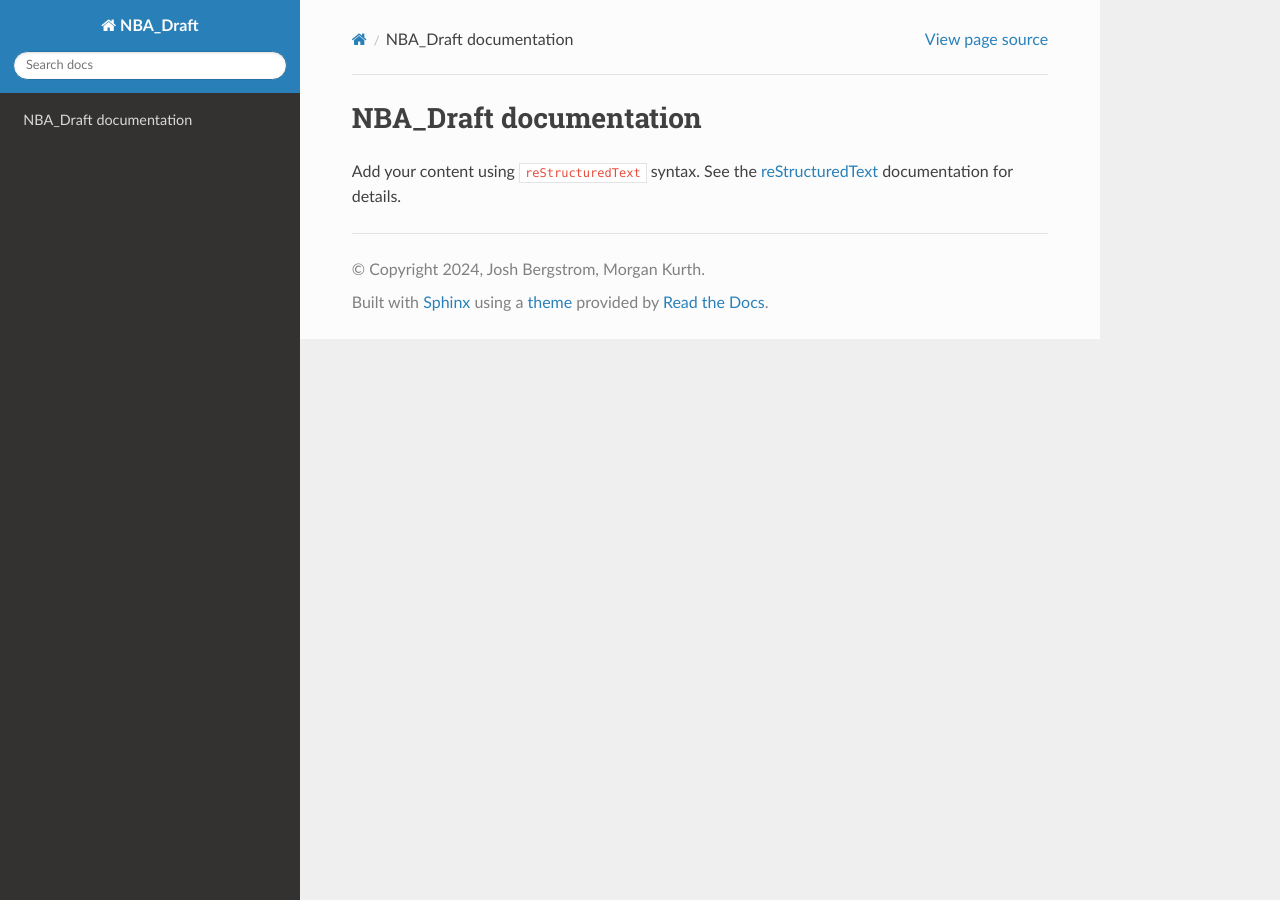
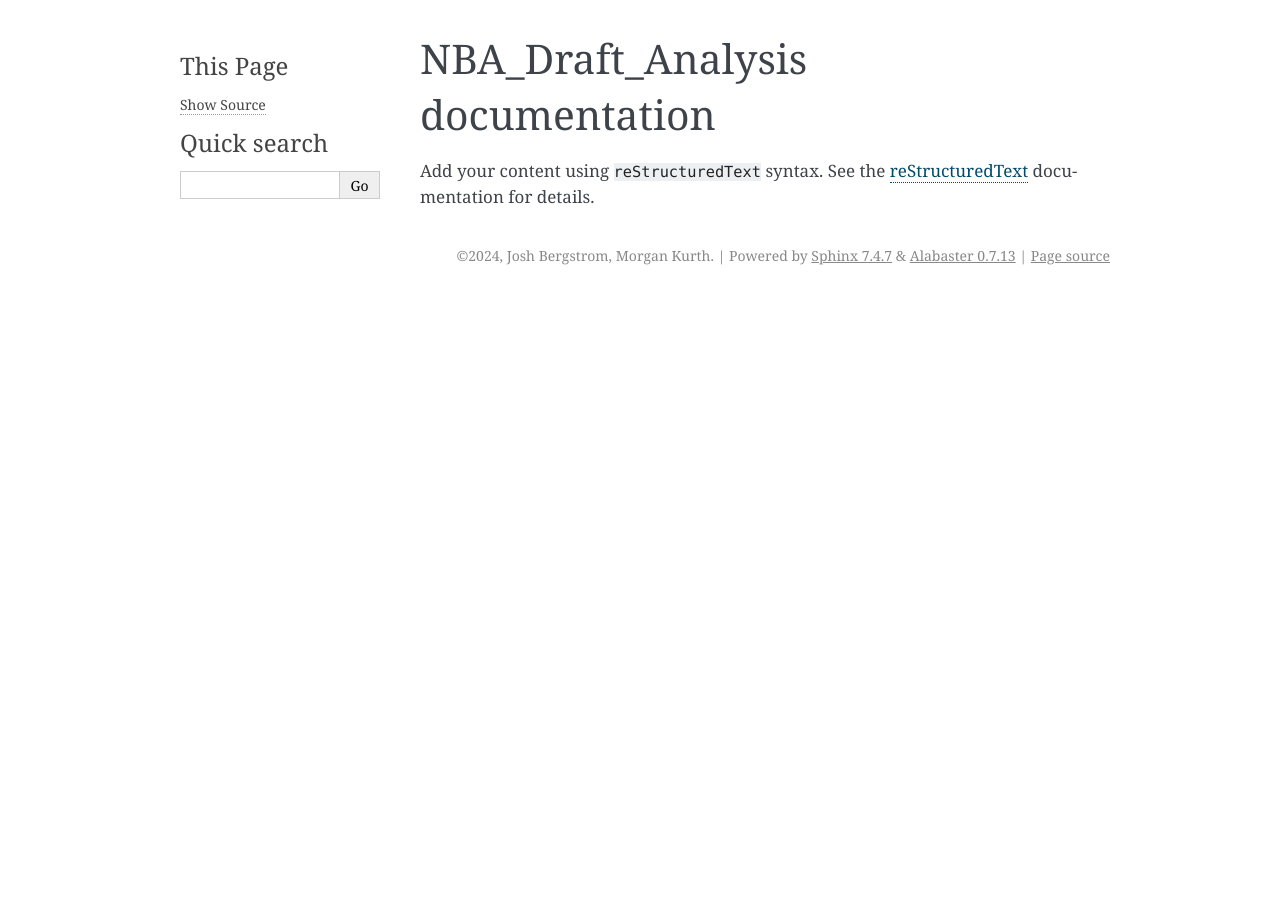
Before and after one commit to jbergs12/NBA_Draft_Analysis, a Sphinx documentation site: the page built from docs/index.rst, in a window 1280 px wide. Built offline with Sphinx 7.4.7, drawn with Linux system fonts in a browser that asks for light colours; part of the change alters nothing that is shown.

Commit message:
Adding html files part 2

```diff
--- a/docs/conf.py
+++ b/docs/conf.py
@@ -3,25 +3,33 @@
 # For the full list of built-in configuration values, see the documentation:
 # https://www.sphinx-doc.org/en/master/usage/configuration.html
 
+# -- Path Setup -------------------------------------------------------------
+
+import os
+import sys
+sys.path.insert(0, os.path.abspath('..')) # change this from . to ..
+
+
 # -- Project information -----------------------------------------------------
 # https://www.sphinx-doc.org/en/master/usage/configuration.html#project-information
 
-project = 'NBA_Draft'
+project = 'NBA_Draft_Analysis'
 copyright = '2024, Josh Bergstrom, Morgan Kurth'
 author = 'Josh Bergstrom, Morgan Kurth'
 release = '0.0.1'
 
-import os
-import sys
-
-sys.path.insert(0, os.path.abspath('..'))
 
 
 # -- General configuration ---------------------------------------------------
 # https://www.sphinx-doc.org/en/master/usage/configuration.html#general-configuration
 
-extensions = ['sphinx.ext.autodoc', 'sphinx.ext.napoleon', 'sphinx.ext.viewcode',
-              'myst_parser', 'sphinx.ext.githubpages']
+extensions = [
+    "sphinx.ext.autodoc",
+    "sphinx.ext.napoleon",
+    "myst_parser",
+    "sphinx.ext.viewcode",
+    "sphinx.ext.githubpages"
+]
 
 templates_path = ['_templates']
 exclude_patterns = ['_build', 'Thumbs.db', '.DS_Store']
@@ -31,7 +39,6 @@ exclude_patterns = ['_build', 'Thumbs.db', '.DS_Store']
 # -- Options for HTML output -------------------------------------------------
 # https://www.sphinx-doc.org/en/master/usage/configuration.html#options-for-html-output
 
-html_theme = 'sphinx_rtd_theme'
+html_theme = 'alabaster'
 html_static_path = ['_static']
-
-source_suffix = ['.rst', '.md']
+source_suffix = ['.rst','.md']
--- a/docs/index.rst
+++ b/docs/index.rst
@@ -1,10 +1,10 @@
-.. NBA_Draft documentation master file, created by
-   sphinx-quickstart on Sat Dec 14 19:42:06 2024.
+.. NBA_Draft_Analysis documentation master file, created by
+   sphinx-quickstart on Mon Dec 16 17:41:28 2024.
    You can adapt this file completely to your liking, but it should at least
    contain the root `toctree` directive.
 
-NBA_Draft documentation
-=======================
+NBA_Draft_Analysis documentation
+================================
 
 Add your content using ``reStructuredText`` syntax. See the
 `reStructuredText <https://www.sphinx-doc.org/en/master/usage/restructuredtext/index.html>`_
```
Also changed, not shown: 1 other file.
